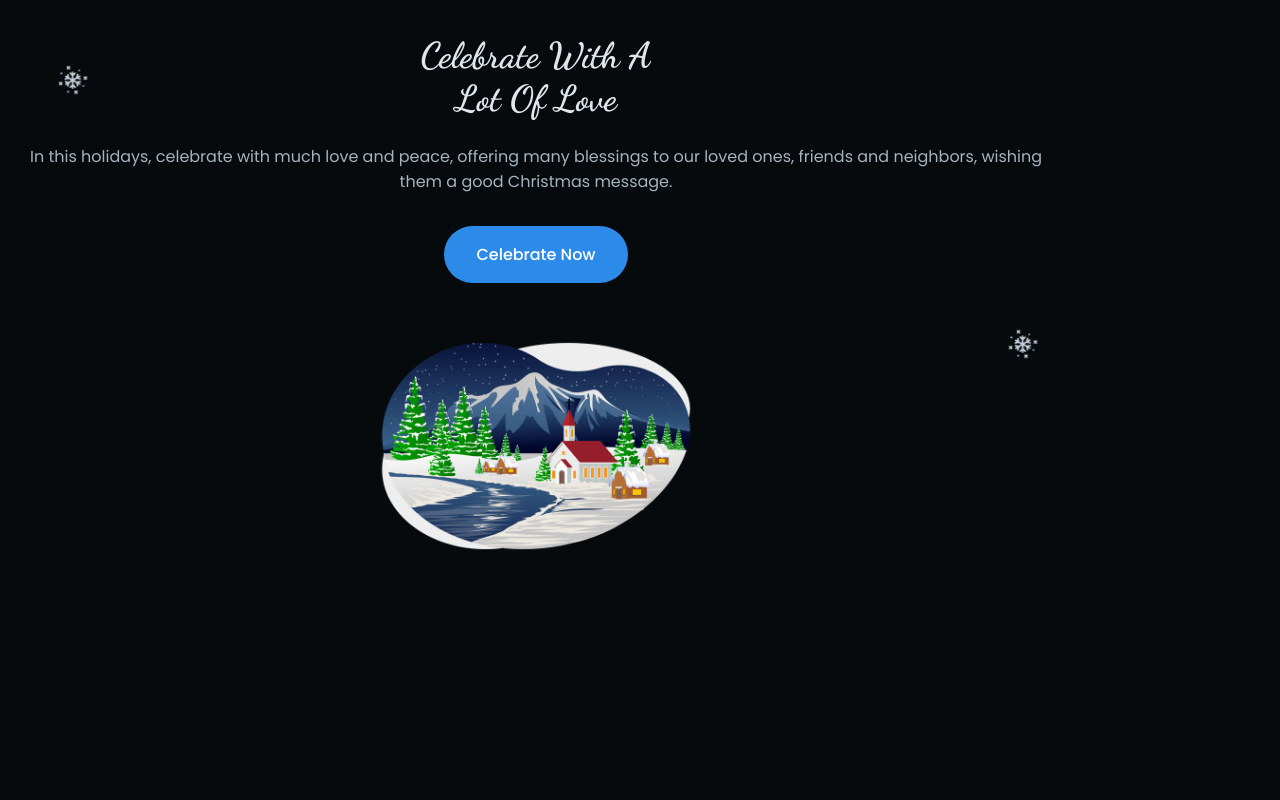
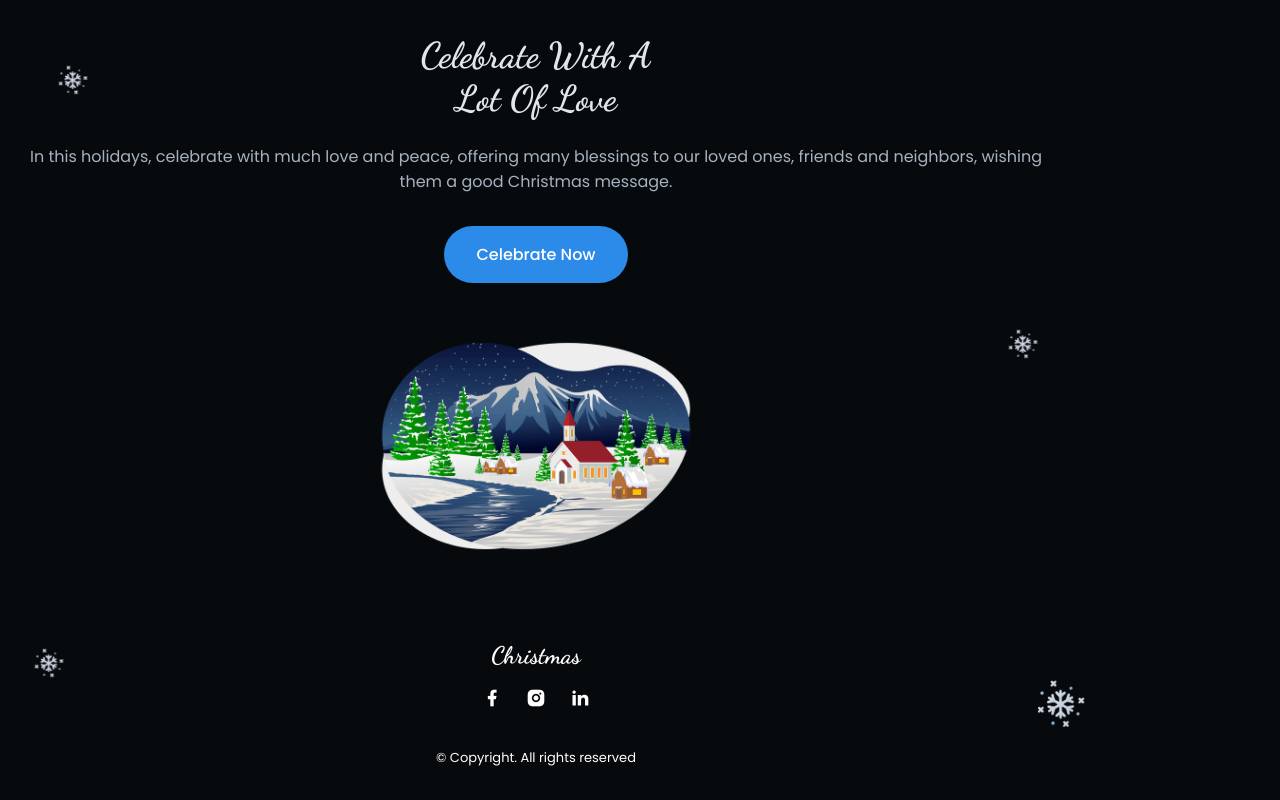
Before and after one commit to ydanielsb97/responsive-christmas-website, a plain HTML site: page index.html in a window 1280 px wide. Shown: the part 2386-3186 px from the top of the page. Before the commit the page ends 2955 px from the top, so only its background shows below. Drawn offline with nearby package versions, Linux system fonts and the light colour scheme.

Commit message:
✅ Footer section ready

```diff
--- a/assets/css/styles.css
+++ b/assets/css/styles.css
@@ -450,7 +450,68 @@ img {
 }
 
 /*=============== FOOTER ===============*/
+.footer{
+  overflow: hidden;
+}
 
+.footer__container{
+  position: relative;
+  padding-block: 4.5rem 2rem;
+  text-align: center;
+}
+
+.footer__logo,
+.footer__social-link,
+.footer__copy{
+  color: var(--white-color);
+}
+
+.footer__logo{
+  display: inline-block;
+  font-size: var(--h2-font-size);
+  font-family: var(--second-font);
+  margin-bottom: 1rem;
+}
+
+.footer__social{
+  display: flex;
+  justify-content: center;
+  column-gap: 1.5rem;
+}
+
+.footer__social-link{
+  font-size: 1.25rem;
+  transition: color .3s;
+}
+
+.footer__social-link:hover{
+  color: var(--first-color);
+}
+
+.footer__copy{
+  display: block;
+  margin-top: 2rem;
+  font-size: var(--smaller-font-size);
+}
+
+.footer__snow-1,
+.footer__snow-2{
+  position: absolute;
+}
+
+.footer__snow-1{
+  width: 50px;
+  top: 4.5rem;
+  left: 0;
+  animation: var(--animate-snow-1);
+}
+
+.footer__snow-2{
+  width: 70px;
+  top: 6.5rem;
+  right: -3rem;
+  animation: var(--animate-snow-2);
+}
 
 /*=============== SCROLL BAR ===============*/
 
--- a/index.html
+++ b/index.html
@@ -180,7 +180,37 @@
 
     <!--==================== FOOTER ====================-->
     <footer class="footer">
+        <div class="footer__container container">
+            <a href="#" class="footer__logo">Christmas</a>
 
+            <ul class="footer__social">
+                <li>
+                    <a href="https://web.facebook.com/yeison.serrano.danielito" target="_blank" class="footer__social-link">
+                        <i class="ri-facebook-fill"></i>
+                    </a>
+                </li>
+
+                <li>
+                    <a href="https://www.instagram.com/yeisonserrano911" target="_blank" class="footer__social-link">
+                        <i class="ri-instagram-fill"></i>
+                    </a>
+                </li>
+
+                <li>
+                    <a href="https://www.linkedin.com/in/yeison-serrano-1bb1251a6" target="_blank" class="footer__social-link">
+                        <i class="ri-linkedin-fill"></i>
+                    </a>
+                </li>
+
+            </ul>
+
+            <span class="footer__copy">
+                &#169; Copyright. All rights reserved
+            </span>
+
+            <img src="assets/img/snow-img.png" alt="footer image" class="footer__snow-1">
+            <img src="assets/img/snow-img.png" alt="footer image" class="footer__snow-2">
+        </div>
     </footer>
 
     <!--========== SCROLL UP ==========-->
```
